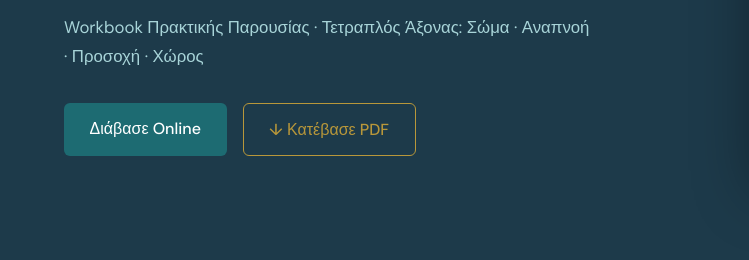
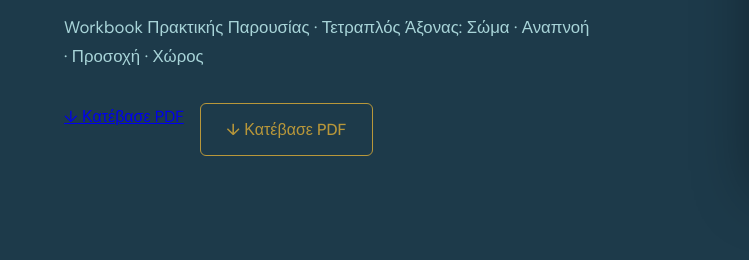
Before and after one commit to hierophantiss/workbook, a plain HTML site: page index.html in a window 1280 px wide. Shown: the part 540-800 px from the top of the page, 0-749 px from the left. Drawn offline with Linux system fonts and the light colour scheme.

Commit message:
Update index.html

```diff
--- a/index.html
+++ b/index.html
@@ -448,7 +448,9 @@ footer a { color: var(--teal); text-decoration: none; }
     <h1>Οδηγός<br><em>Ενσυνειδητότητας</em><br>για Νευροδιαφορετικούς</h1>
     <p class="hero-sub">Workbook Πρακτικής Παρουσίας · Τετραπλός Άξονας: Σώμα · Αναπνοή · Προσοχή · Χώρος</p>
     <div class="hero-btns">
-      <a href="#intro" class="btn-primary">Διάβασε Online</a>
+      <a href="workbook_el.pdf" class="btn btn-outline" download>
+  <span class="icon">↓</span> Κατέβασε PDF
+      </a>
       <a href="#download" class="btn-secondary">↓ Κατέβασε PDF</a>
     </div>
   </div>
```
